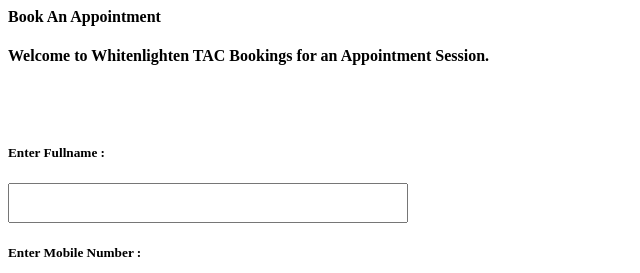
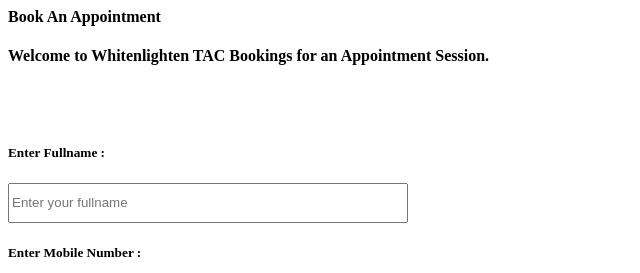
Before and after one commit to ax242001/ContactForm, a plain HTML site: page index.html in a window 1280 px wide. Shown: the top 273 px of the page, without its empty margins (0-640 px from the left). Drawn offline with Linux system fonts and the light colour scheme.

Commit message:
Update index.html

```diff
--- a/index.html
+++ b/index.html
@@ -5,7 +5,7 @@
 <form action="submit-form.php" method="POST">
 
  <label for="fullname"><h5>Enter Fullname :</h5></label>
-  <input type="text" style="height: 40px; width: 400px; id="your-fullname" name="fullname" value="">
+  <input type="text" style="height: 40px; width: 400px;" id="fullname" name="your-fullname" placeholder="Enter your fullname" value="">
 <br>
   <label for="Mobile"><h5>Enter Mobile Number :</h5></label>
   <input type="text" style="height: 40px; width: 400px; id="mobile" name="your-phone" value="">
```
